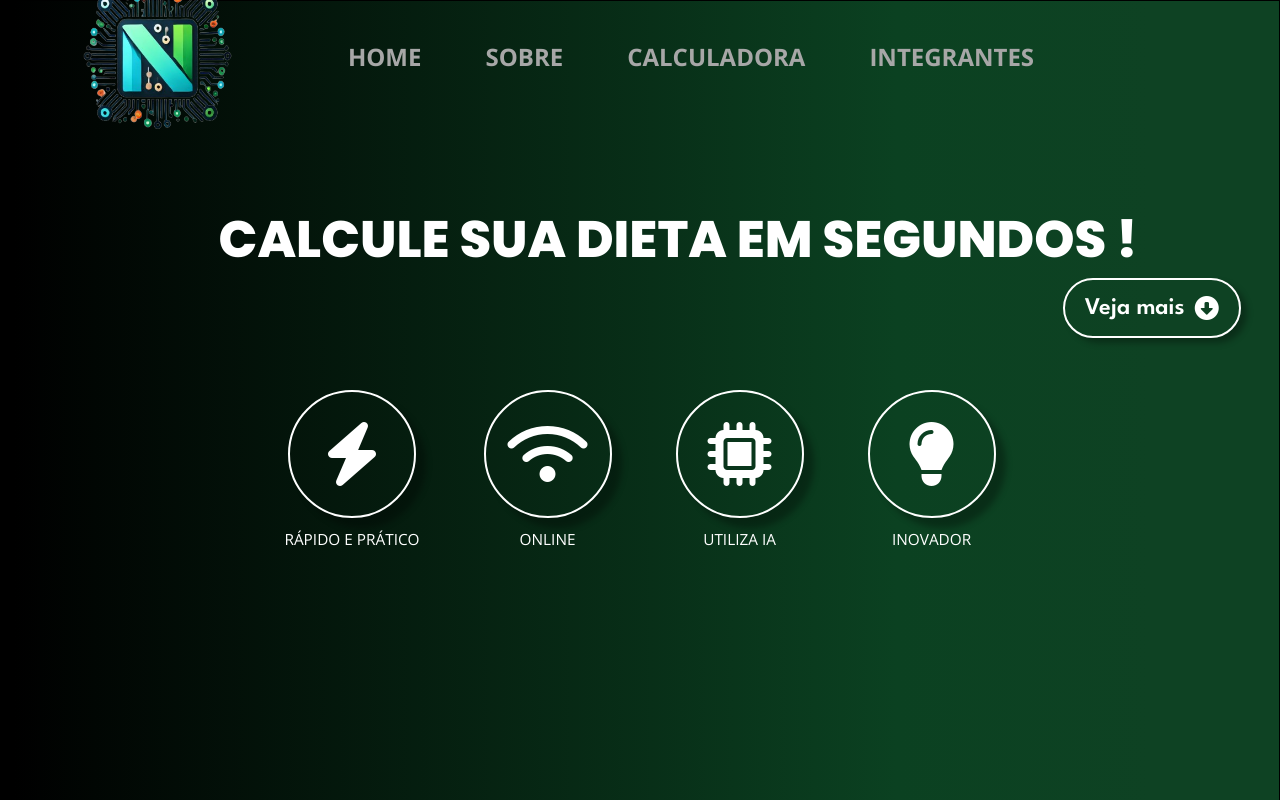
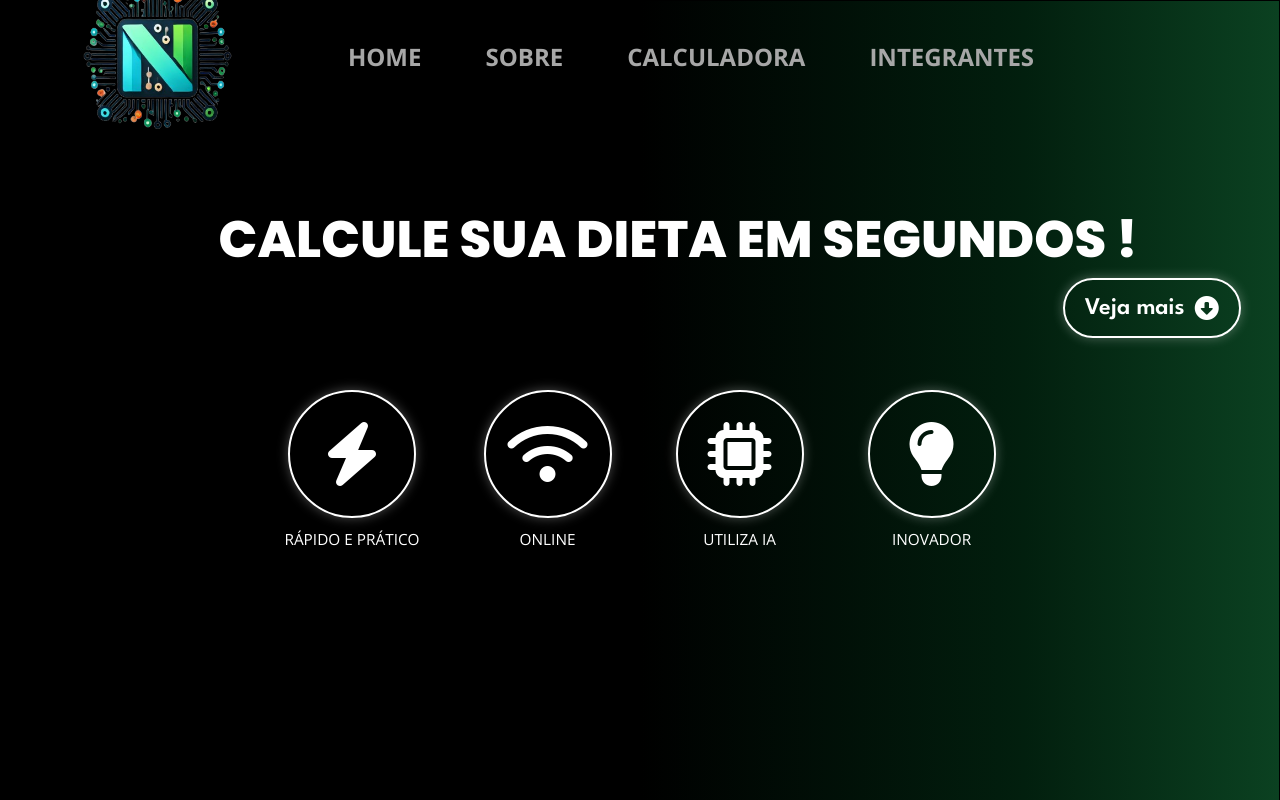
Before and after one commit to gabrielcardosoo/A3-desweb, a React (Create React App) app in the folder frontend/: page / in a window 1280 px wide. Shown: the top 800 px of the page. Built offline with nearby package versions, Linux system fonts and the light colour scheme.

Commit message:
Feat: Estilização icones sombra

```diff
--- a/frontend/src/App.css
+++ b/frontend/src/App.css
@@ -1,7 +1,7 @@
 @import url('https://fonts.googleapis.com/css2?family=Open+Sans:wght@300;400;600;700;800&display=swap');
 
 .App {
-  background: linear-gradient(to right, #000000 1%, #0b4121 70%, #0e4223 90%);
+  background: linear-gradient(to right, #000000 50%, #021f0e 80%, #0b4121 100%, #287547 100%);
   background-size: cover;
   background-position: 70% center; /* Centraliza a imagem de fundo */
   background-repeat: no-repeat;
--- a/frontend/src/components/style/Button.css
+++ b/frontend/src/components/style/Button.css
@@ -3,7 +3,7 @@
 }
 
 .btn-custom {
-    box-shadow: 6px 5px 6px rgba(0, 0, 0, 0.3); /* Sombra leve */
+    box-shadow: 0px 0px 12px rgba(252, 252, 252, 0.3); /* Sombra leve */
     position: absolute; /* Posição inicial do botão. */
     right: 3%; /* Alinha à direita do contêiner pai */
     display: inline-flex; /* Flex para alinhar ícone e texto */
--- a/frontend/src/components/style/Homepage_footer.css
+++ b/frontend/src/components/style/Homepage_footer.css
@@ -15,7 +15,7 @@
 }
 
 .circle {
-    box-shadow: 10px 10px 6px rgba(0, 0, 0, 0.3); /* Sombra leve */
+    box-shadow: 0px 0px 12px rgba(252, 252, 252, 0.3); /* Sombra leve */
     border: 2px solid white; /* Borda branca */
     background-color: transparent; /* Fundo transparente */
     border-radius: 50%; /* Torna o elemento circular */
```
